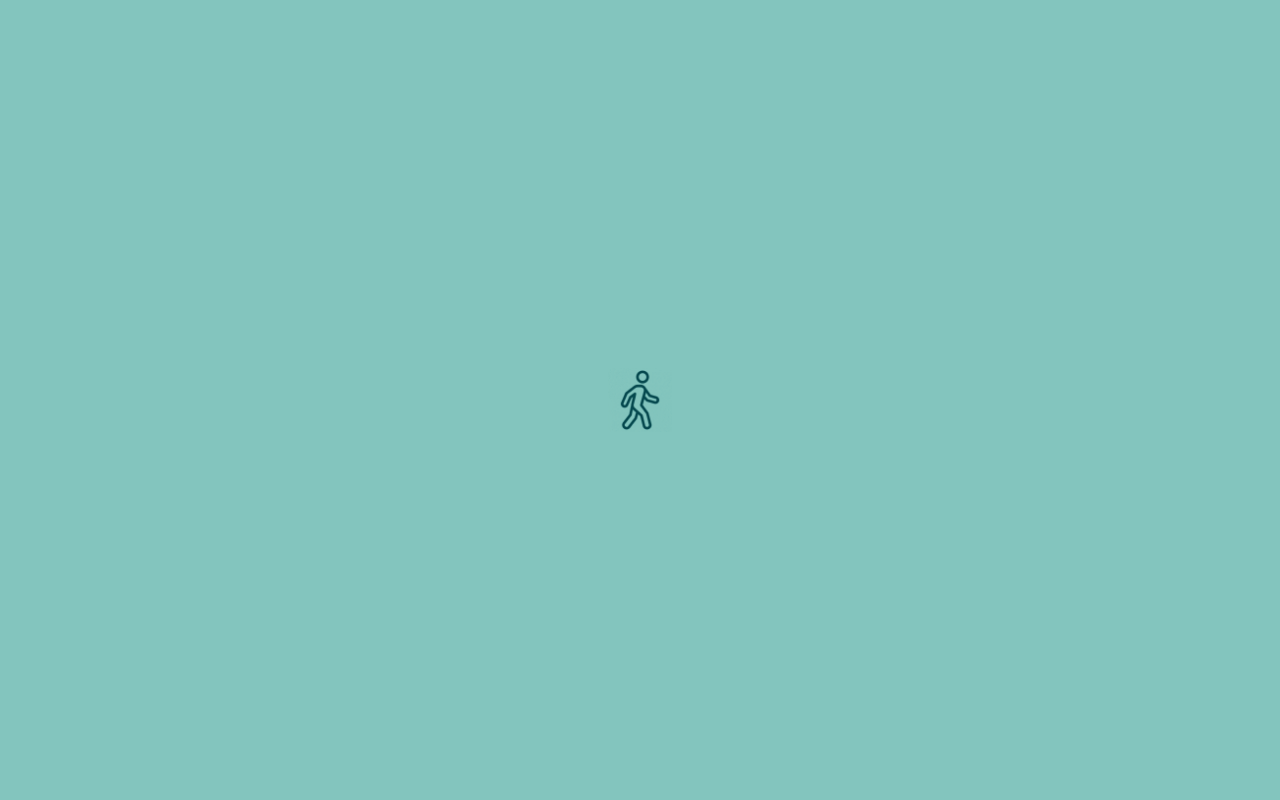
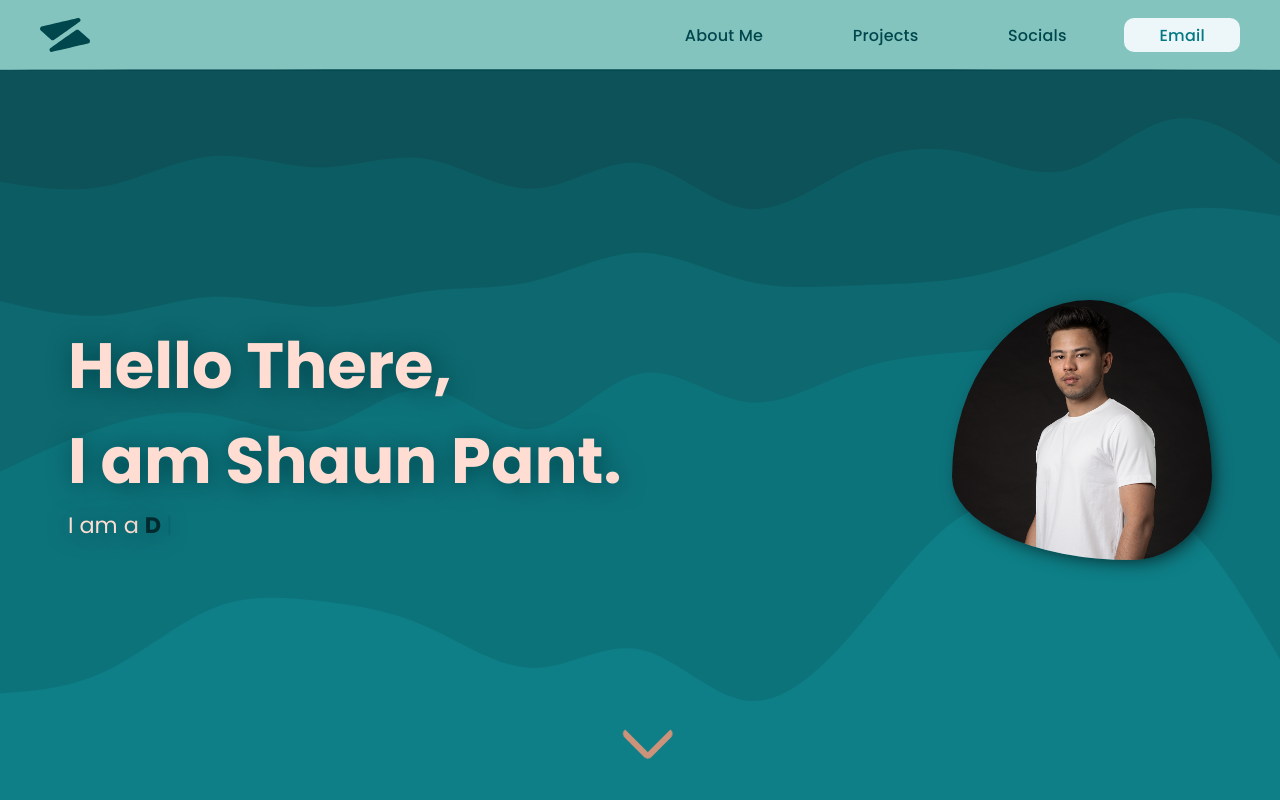
Before and after one commit to notseansk/portfolio, a React (Create React App) app: page / in a window 1280 px wide. Shown: the top 800 px of the page. Built offline with nearby package versions, Linux system fonts and the light colour scheme.

Commit message:
preloader set to true

```diff
--- a/src/components/Preloader.jsx
+++ b/src/components/Preloader.jsx
@@ -13,7 +13,7 @@ const Preloader = () => {
     window.onload = () => {
       setTimeout(() => {
         handlePageLoad();
-      }, 1000);
+      }, 500);
     };
   }, []);
   return (
@@ -24,7 +24,7 @@ const Preloader = () => {
       {/* <div style={pageLoaded ? { display: "none" } : null} id="preloader"></div> */}
       {/* --------new--------- */}
       <div
-        style={pageLoaded ? { opacity: "0" } : null}
+        style={true ? { opacity: "0", zIndex: "-1" } : null}
         className="preloader"
       ></div>
     </div>
--- a/src/styles/App.css
+++ b/src/styles/App.css
@@ -40,5 +40,5 @@ body {
   width: 100%;
   height: 100dvh;
   z-index: 100;
-  /* transition: all 0.3s ease-out; */
+  transition: all 0.3s ease-out;
 }
```
